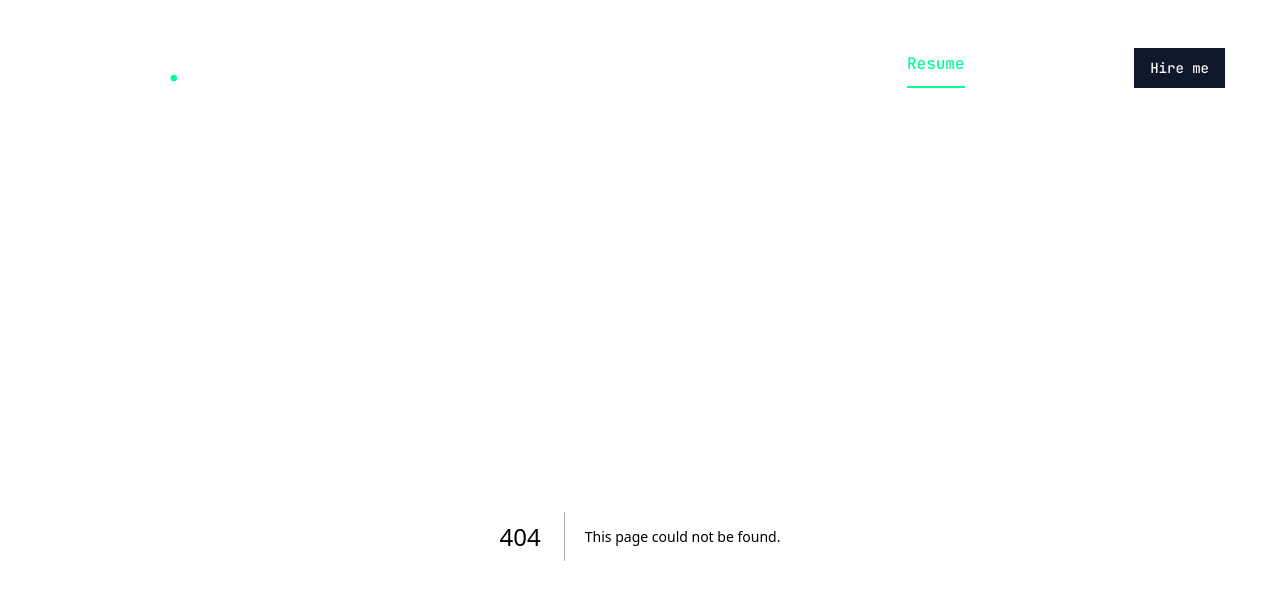
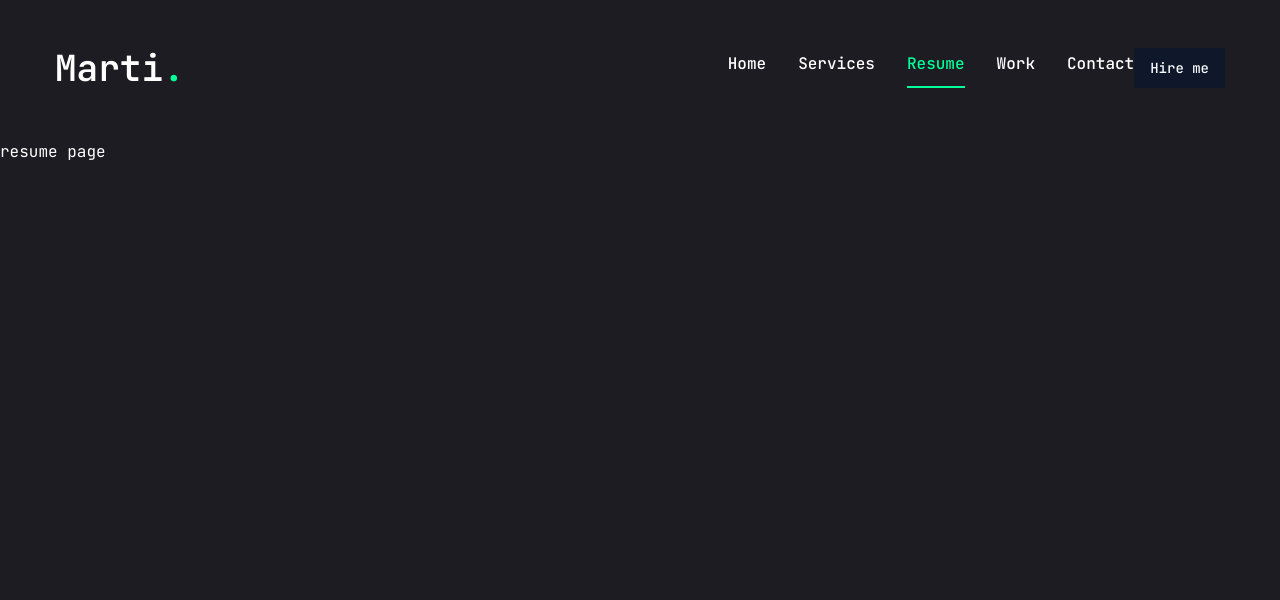
Before and after one commit to zotel1/portafolio-marti, a Next.js app: page /resume in a window 1280 px wide. Before the commit this address had no page. Shown: the top 600 px of the page. Built offline with nearby package versions, Linux system fonts and the light colour scheme.

Commit message:
created page resume

```diff
--- /dev/null
+++ b/app/resume/page.jsx
@@ -0,0 +1,7 @@
+import React from "react";
+
+const Resume = () => {
+    return <div>resume page</div>
+};
+
+export default Resume;
```
